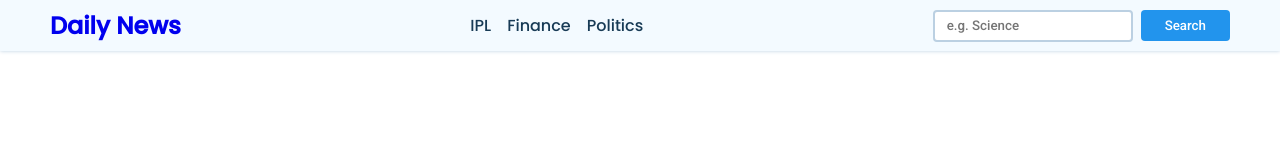
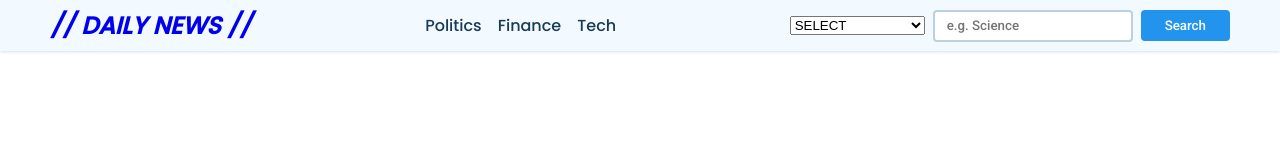
Before and after one commit to SidhdadatriPandey/Daily-News, a plain HTML site: page index.html in a window 1280 px wide. Drawn offline with Linux system fonts and the light colour scheme; no server answers.

Commit message:
Update index.html

```diff
--- a/index.html
+++ b/index.html
@@ -1,34 +1,46 @@
 <!DOCTYPE html>
 <html lang="en">
+
 <head>
     <meta charset="UTF-8">
-    <meta http-equiv="X-UA-Compatible" content="IE=edge">
     <meta name="viewport" content="width=device-width, initial-scale=1.0">
-    <title>News App</title>
+    <title>Coding-Shuttle-News</title>
+    <link rel="stylesheet" href="https://cdnjs.cloudflare.com/ajax/libs/font-awesome/6.3.0/css/all.min.css"
+          integrity="sha512-SzlrxWUlpfuzQ+pcUCosxcglQRNAq/DZjVsC0lE40xsADsfeQoEypE+enwcOiGjk/bSuGGKHEyjSoQ1zVisanQ=="
+          crossorigin="anonymous" referrerpolicy="no-referrer"/>
     <link rel="stylesheet" href="style.css">
 </head>
+
 <body>
-
     <nav>
         <div class="main-nav container flex">
             <a href="#" onclick="reload()" class="company-logo">
-<!--                 <img src="./assets/logo.png" alt="company logo"> -->
-                <h2>Daily News</h2>
+                <!-- <img src="logo.png" alt="company logo"> -->
+                <h2><i>// DAILY NEWS //</i></h2>
             </a>
             <div class="nav-links">
                 <ul class="flex">
-                    <li class="hover-link nav-item" id="ipl" onclick="onNavItemClick('ipl')">IPL</li>
+                    <li class="hover-link nav-item" id="politics" onclick="onNavItemClick('politics')">Politics</li>
                     <li class="hover-link nav-item" id="finance" onclick="onNavItemClick('finance')">Finance</li>
-                    <li class="hover-link nav-item" id="politics" onclick="onNavItemClick('politics')">Politics</li>
+                    <li class="hover-link nav-item" id="tech" onclick="onNavItemClick('tech')">Tech</li>
                 </ul>
             </div>
             <div class="search-bar flex">
+                <select>
+                    <option selected>SELECT</option>
+                    <option>ENTERTAINMENT</option>
+                    <option onclick="onNavItemClick('entertainment')">LIFESTYLE</option>
+                    <option onclick="onNavItemClick('education')">EDUCATION</option>
+                    <option onclick="onNavItemClick('festivals')">FESTIVALS</option>
+                    <option onclick="onNavItemClick('security')">SECURITY</option>
+                    <option onclick="onNavItemClick('vulture')">CULTURE</option>
+                    <option onclick="onNavItemClick('socity')">SOCIETY</option>
+                </select>
                 <input id="search-text" type="text" class="news-input" placeholder="e.g. Science">
                 <button id="search-button" class="search-button">Search</button>
             </div>
         </div>
     </nav>
-
 
     <main>
         <div class="cards-container container flex" id="cards-container">
@@ -48,7 +60,7 @@
             </div>
         </div>
     </template>
-
     <script src="app.js"></script>
 </body>
+
 </html>
```
